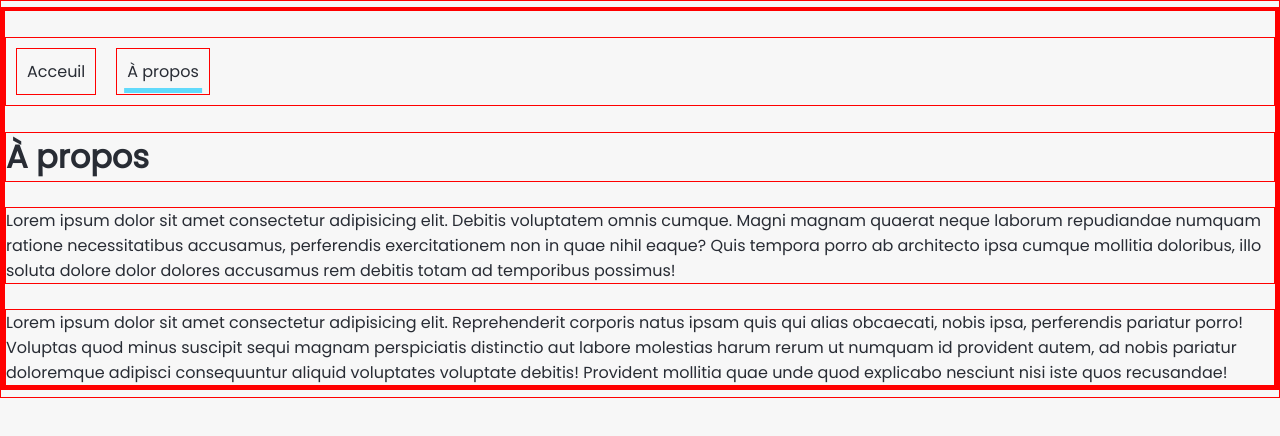
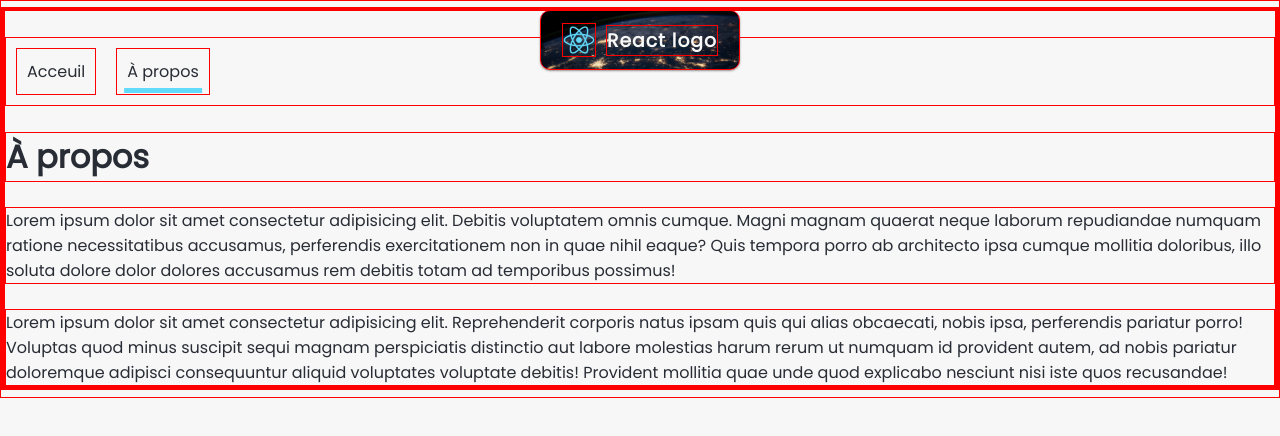
Before and after one commit to CY-Abdel/ReactCountries, a React (Create React App) app: page /a-propos in a window 1280 px wide. Shown: the top 436 px of the page. Built offline with nearby package versions, Linux system fonts and the light colour scheme.

Commit message:
Logo + image url src

```diff
--- /dev/null
+++ b/src/components/logo.js
@@ -0,0 +1,12 @@
+import React from 'react';
+
+const Logo = () => {
+    return (
+        <div className="logo">
+            <img src="./img/logo192.png" alt="logo" />
+            <h3>React logo</h3>
+        </div>
+    );
+};
+
+export default Logo;
--- a/src/pages/About.js
+++ b/src/pages/About.js
@@ -1,10 +1,12 @@
 import React from 'react';
+import Logo from '../components/logo';
 import Navigation from '../components/Navigation';
 
 const About = () => {
   return (
     <div>
       <Navigation />
+      <Logo />
       <h1>À propos</h1>
       <br />
       <p>Lorem ipsum dolor sit amet consectetur adipisicing elit. Debitis voluptatem omnis cumque. Magni magnam quaerat neque laborum repudiandae numquam ratione necessitatibus accusamus, perferendis exercitationem non in quae nihil eaque? Quis tempora porro ab architecto ipsa cumque mollitia doloribus, illo soluta dolore dolor dolores accusamus rem debitis totam ad temporibus possimus!</p>
--- a/src/pages/Home.js
+++ b/src/pages/Home.js
@@ -1,6 +1,7 @@
 // pas besoin de faire import
 // import React from 'react';
 
+import Logo from "../components/logo";
 import Navigation from "../components/Navigation";
 
 // 1 COMPOSANT  HOME QUI SES COMPORTE COMME UNE FUNCTION (COMPOSANT == FUNCTION DANS REACT)
@@ -9,6 +10,7 @@ const Home = () => {
   return (
     <div className="Home">
       <Navigation />
+      <Logo />
       <h1>Accueil</h1>
     </div>
   )
--- /dev/null
+++ b/src/styles/components/_logo.scss
@@ -0,0 +1,26 @@
+.logo {
+    display: flex;
+    position: absolute;
+    top: 10px;
+    left: 50%;
+    transform: translate(-50%);
+    background: url(./../../assets/main.jpg) center/cover;
+    height: 60px;
+    width: 200px;
+    align-items: center;
+    justify-content: center;
+    border-radius: 10px;
+    box-shadow: 0px 1px 2px 0px rgba(51, 51, 51, 0.5);
+
+    h3 {
+        color: $color-2;
+        letter-spacing: 1px;
+    }
+
+    img {
+        height: 34px;
+        width: 34px;
+        margin-right: 10px;
+        object-fit: cover;
+    }
+}
--- a/src/styles/index.scss
+++ b/src/styles/index.scss
@@ -2,3 +2,4 @@
 
 @import "./settings";
 @import "./components/navigation";
+@import "./components/logo";
```
Also changed, not shown: src/assets/main.jpg (added).
